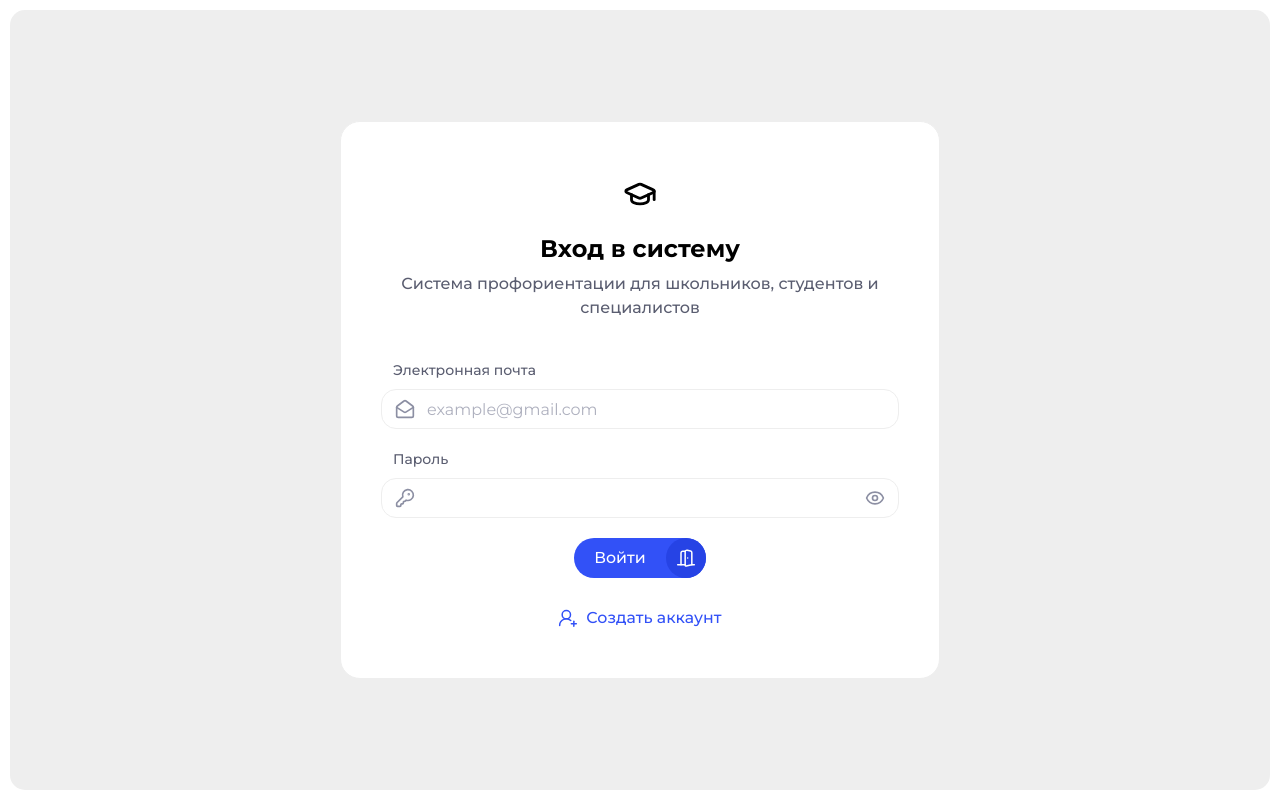
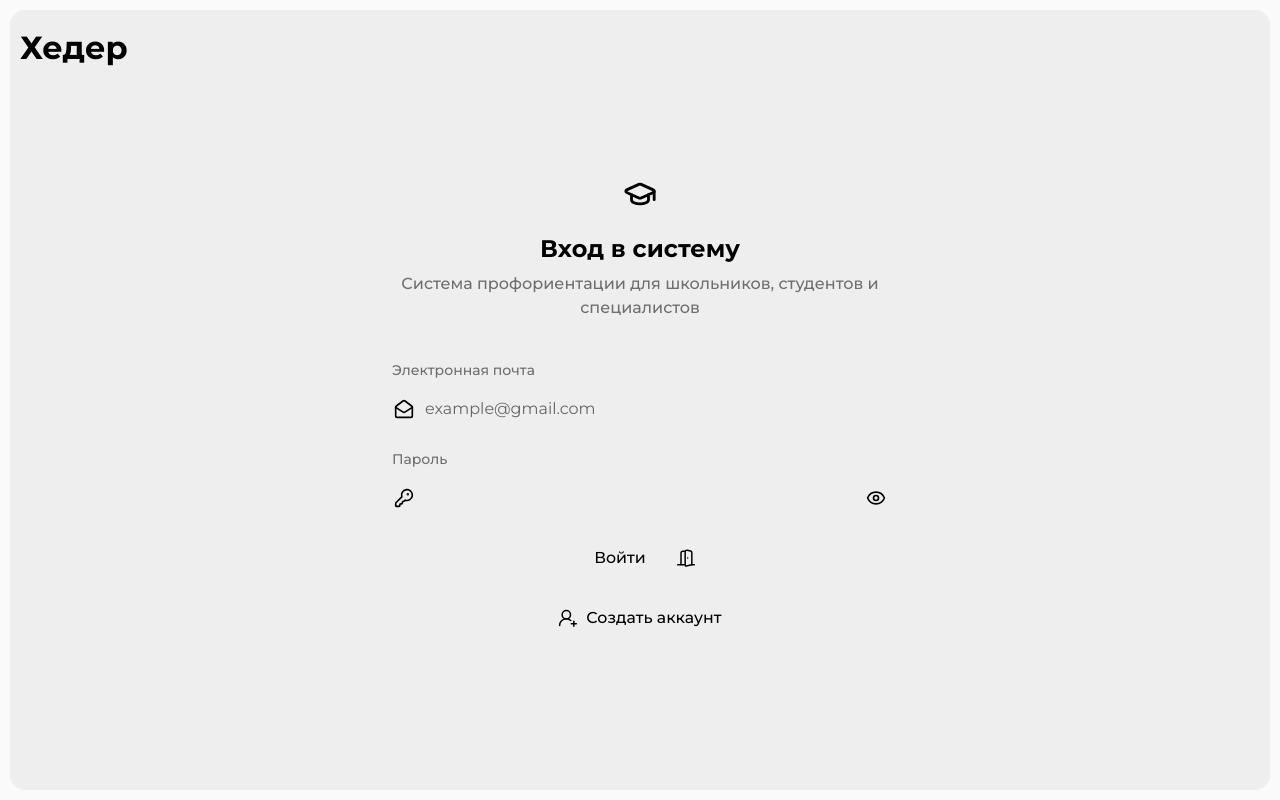
Before and after one commit to Artbirwww/profsite, a React (Vite) app: page /login in a window 1280 px wide. Built offline with nearby package versions, Linux system fonts and the light colour scheme; no server answers.

Commit message:
Переделываю цвета, и чуть чуть упрощаю контейнеры, а то слишком много вложений

```diff
--- a/src/components/layout/Layout.tsx
+++ b/src/components/layout/Layout.tsx
@@ -9,22 +9,22 @@ export const Layout: FC = () => {
     const { getToken } = useAuth()
 
     return (
-        <div className="layout-base-wrapper">
+        <div className="layout-wrapper">
+            <div className="background">
 
-            <div className="layout-background">
+                <div className="header">
+                    <h1>Хедер</h1>
+                </div>
 
-                <div className="layout-content-wrapper">
+                <div className="content">
+                    <Outlet />
+                </div>
 
-                    <Outlet />
-
+                <div className="menu">
+                    {getToken() && <Menu />}
                 </div>
 
             </div>
-
-            {getToken() &&
-                <Menu />
-            }
-
         </div>
     )
 }
--- a/src/components/layout/css/layoutStyle.css
+++ b/src/components/layout/css/layoutStyle.css
@@ -1,25 +1,56 @@
-/*Стили для базового layout*/
-.layout-base-wrapper {
+.layout-wrapper {
     box-sizing: border-box;
     position: relative;
-    padding: 10px;
     height: 100dvh;
     width: 100%;
     display: flex;
     overflow: hidden;
+    background-color: var(--primary-color-50);
 }
-.layout-background {
+
+.background {
     flex: 1;
+    position: absolute;
+    top: 10px;
+    right: 10px;
+    bottom: 10px;
+    left: 10px;
+    padding: 10px;
     display: flex;
-    justify-content: center;
+    flex-direction: column;
+    justify-content: space-between;
+    align-items: center;
     overflow: hidden;
     background-color: #eeeeee;
     border-radius: 15px;
 }
-.layout-content-wrapper {
+
+.header {
+    max-width: 1440px;
+    width: 100%;
+    height: 60px;
+    display: flex;
+    align-items: end;
+    justify-content: start;
+}
+
+.content {
     max-width: 1440px;
     width: 1440px;
-    padding: 10px;
+    max-height: 700px;
+    height: 100%;
+    display: flex;
+    align-items: center;
+    justify-content: center;
+}
+
+.menu {
+    max-width: 1440px;
+    width: 100%;
+    height: 60px;
+    display: flex;
+    align-items: center;
+    justify-content: center;
 }
 
 @media (max-width: 992px) {
--- a/src/components/testsPage/TestComponent.tsx
+++ b/src/components/testsPage/TestComponent.tsx
@@ -1,7 +1,8 @@
-import { FC, memo } from "react"
+import React, { FC, memo, useRef, useState } from "react"
 import { TestItem } from "./TestsData"
 import { Timer, FileQuestion, ArrowRight } from "lucide-react"
 import { Button } from "../ui/reusable/button"
+import { title } from "process"
 
 interface TestItemProps {
     item: TestItem
@@ -12,9 +13,7 @@ interface TestItemProps {
     onClick: (path: string) => void
 }
 
-export const TestComponent: FC<TestItemProps> = memo(({ item, dataId, index, isAvailable, isComplete, onClick }) => {
-    const Icon = item.icon
-
+export const TestComponent: FC<TestItemProps> = memo(({ item, dataId, isAvailable, isComplete, onClick }) => {
     const handleClick = () => {
         if (!isAvailable)
             return
@@ -22,19 +21,15 @@ export const TestComponent: FC<TestItemProps> = memo(({ item, dataId, index, isA
         onClick(item.path)
     }
 
-    const getQuestionLabel = (count: number) => {
-        const lastDigit = count % 10
-        const lastTwoDigits = count % 100
-
-        if (lastTwoDigits >= 11 && lastTwoDigits <= 19) return "вопросов"
-        if (lastDigit == 1) return "вопрос"
-        if (lastDigit >= 2 && lastDigit <= 4) return "вопроса"
-        return "вопросов"
+    const declension = (count: number, titles: [string, string, string]) => {
+        const cases = [2, 0, 1, 1, 1, 2]
+        return titles[
+            count % 100 > 4 && count % 100 < 20 ? 2 : cases[Math.min(count % 10, 5)]
+        ]
     }
 
     return (
         <div className={`test-selection-item ${!isAvailable ? "locked" : ""}`} data-id={dataId} onClick={handleClick}>
-
 
             <div className="test-selection-item-label">
                 <div className="test-selection-item-name">
@@ -49,18 +44,18 @@ export const TestComponent: FC<TestItemProps> = memo(({ item, dataId, index, isA
 
             <div className="test-selection-item-info">
                 <div className="test-selection-item-hint">
-                    <Timer size={20} strokeWidth={1.5} />
-                    <span>{item.time} минут</span>
+                    <Timer />
+                    <span>{item.time} {declension(item.time, ["минута", "минуты", "минут"])}</span>
                 </div>
 
                 <div className="test-selection-item-hint">
-                    <FileQuestion size={20} strokeWidth={1.5} />
-                    <span>{item.questionscount} {getQuestionLabel(item.questionscount)}</span>
+                    <FileQuestion />
+                    <span>{item.questionscount} {declension(item.questionscount, ["вопрос", "вопроса", "вопросов"])}</span>
                 </div>
             </div>
 
-            <div className="test-selection-options">
-                <Button variant="icon-only" icon={<ArrowRight />} />
+            <div className="test-selection-decal">
+                <ArrowRight />
             </div>
         </div>
     )
--- a/src/components/testsPage/TestIntro.tsx
+++ b/src/components/testsPage/TestIntro.tsx
@@ -43,11 +43,7 @@ export const TestIntro = ({ testDescriptionPath, testNavigation }: TestIntroProp
         return <p>Загрузка описания теста...</p>
     }
 
-    return (<>
-        <div className="page-header">
-            <h1>{description.title}</h1>
-        </div>
-
+    return (
         <div className="intro-wrapper">
             <div className="intro-container">
                 <div className="intro-description">
@@ -64,5 +60,5 @@ export const TestIntro = ({ testDescriptionPath, testNavigation }: TestIntroProp
                 </div>
             </div>
         </div>
-    </>)
+    )
 }
--- a/src/components/testsPage/TestsData.ts
+++ b/src/components/testsPage/TestsData.ts
@@ -7,11 +7,11 @@ export interface TestItem {
     label: string           // Название теста
     author?: string         // Автор теста
     description: string     // Описание теста
-    time?: number           // Примерное затраченое время на тест
-    questionscount: number // Количсетво вопросов в тесте
+    time: number            // Примерное затраченое время на тест
+    questionscount: number  // Количсетво вопросов в тесте
     icon: React.ElementType // Иконка теста
     path: string            // URL до теста
-    pathResults?: string     // URL до результатов
+    pathResults?: string    // URL до результатов
     dataItem: string        // Для тестирования / селекторов
     name: string
     isAvailable?: boolean
--- a/src/components/testsPage/TestsPage.tsx
+++ b/src/components/testsPage/TestsPage.tsx
@@ -86,25 +86,17 @@ export const TestsPage: FC = ({ }) => {
         navigate(path)
     }, [navigate])
 
-    return (<>
-        <div className="page-header">
-            <h1>Тестирование</h1>
-        </div>
-
-        <div className="test-wrapper">
+    return (
         <div className="test-container">
-                <div className="test-completness">
-                    <div className="test-count">
-                        <span><Check size={18} strokeWidth={1.5} />{Object.keys(recentTests).length}</span>
-                        <div className="divider"></div>
-                        <span>{testsList.length}</span>
-                    </div>
 
             <div className="progress-container">
                 <div className="progress-fill" style={{ height: `${displayHeight}%` }}>
                     <div className="wave-element wave-front" />
                     <div className="wave-element wave-back" />
                 </div>
+
+                <div className="progress-count">
+                    {Object.keys(recentTests).length} / {testsList.length}
                 </div>
             </div>
 
@@ -130,6 +122,5 @@ export const TestsPage: FC = ({ }) => {
                 ))}
             </div>
         </div>
-        </div>
-    </>)
+    )
 }
--- a/src/components/testsPage/css/testIntroStyles.css
+++ b/src/components/testsPage/css/testIntroStyles.css
@@ -4,15 +4,13 @@
     justify-content: center;
     width: 100%;
     height: 100%;
-    padding-top: 10px;
-    padding-bottom: 190px;
     overflow: hidden;
     box-sizing: border-box;
 }
 
 .intro-container {
-    border-radius: 30px;
-    background-color: var(--primary-color);
+    border-radius: 15px;
+    background-color: var(--primary-color-50);
     box-sizing: border-box;
     display: flex;
     flex-direction: column;
--- a/src/index.css
+++ b/src/index.css
@@ -13,51 +13,37 @@
 }
 
 :root {
-    --bg-color: #FFFFFF;
+    /* Цвета */
+    --primary-color-50: #fafafa;
 
-    --primary-color: #FFFFFF;
-    --secondary-primary-color: #fafafa;
-    --tertiary-primary-color: #f5f5f5;
+    --accent-color-50: #f1f7fe;
+    --accent-color-100: #e1eefd;
+    --accent-color-200: #bddefa;
+    --accent-color-300: #82c3f7;
+    --accent-color-400: #3fa5f1;
+    --accent-color-500: #2092e9;
+    --accent-color-600: #096bc0;
+    --accent-color-700: #09559b;
+    --accent-color-800: #0c4980;
+    --accent-color-900: #103e6a;
+    --accent-color-950: #0a2747;
 
-    --accent-color: #3251f7;
-    --secondary-accent-color: #2643e5;
+    --scfly-color-300: #7ae3a9;
+    --scfly-color-400: #55d38e;
+    --scfly-color-500: #2eb96d;
 
-    --disabled-color: #d8d5d8;
-    --secondary-disabled-color: #adacb5;
-    --tertiary-disabled-color: #6b6b74;
+    --warn-color-300: #ffa271;
+    --warn-color-400: #ff7640;
+    --warn-color-500: #fe4a11;
 
+    --error-color-400: #f97393;
+    --error-color-500: #f03063;
+    --error-color-600: #de205c;
 
-
-
-
-
-    --accent-hover-color: #72a8f0;
-    --border-color: #eeeeee;
-    --secondary-color: #6f8ea5;
-
-
-    /* Цвета текста - Тёмный на светлом */
-    --text-primary-color: #2B2D42;
-    /* Основной текст, заголовки */
-    --text-secondary-color: #5A5D70;
-    /* Вторичный текст */
-    --text-tertiary-color: #8C8FA3;
-    /* Плейсхолдеры, неактивные элементы */
-    --text-on-accent-color: #FFFFFF;
-    /* Текст на цветном фоне */
-
-    --ok-color: green;
-    --warn-color: orange;
-    --critical-color: red;
-
-
-
-
-    --blue-lightest-color: #ffffff;
-    --blue-soft-color: #64b1FD;
-    --blue-medium-color: #5490DD;
-    --blue-state-color: #436DBF;
-    --blue-dark-color: #314B9F;
+    --text-primary-color: #2c2c2c;
+    --text-secondary-color: #6e6e6e;
+    --text-placeholder-color: #8e8e8e;
+    --text-disabled-color: #cacaca;
 
     /* Типографика */
     --font-size-xs: .75rem;
@@ -70,6 +56,7 @@
     --font-size-3xl: 2.75rem;
     --font-size-4xl: 3.5rem;
 
+    /* Толщина */
     --font-weight-extralight: 200;
     --font-weight-light: 300;
     --font-weight-normal: 400;
```
Also changed, not shown: src/components/testsPage/css/testCardStyles.css (+54 -20 lines), src/components/testsPage/css/testsPageStyles.css (+25 -75 lines). Lines whose indentation alone changed are shown as unchanged.
